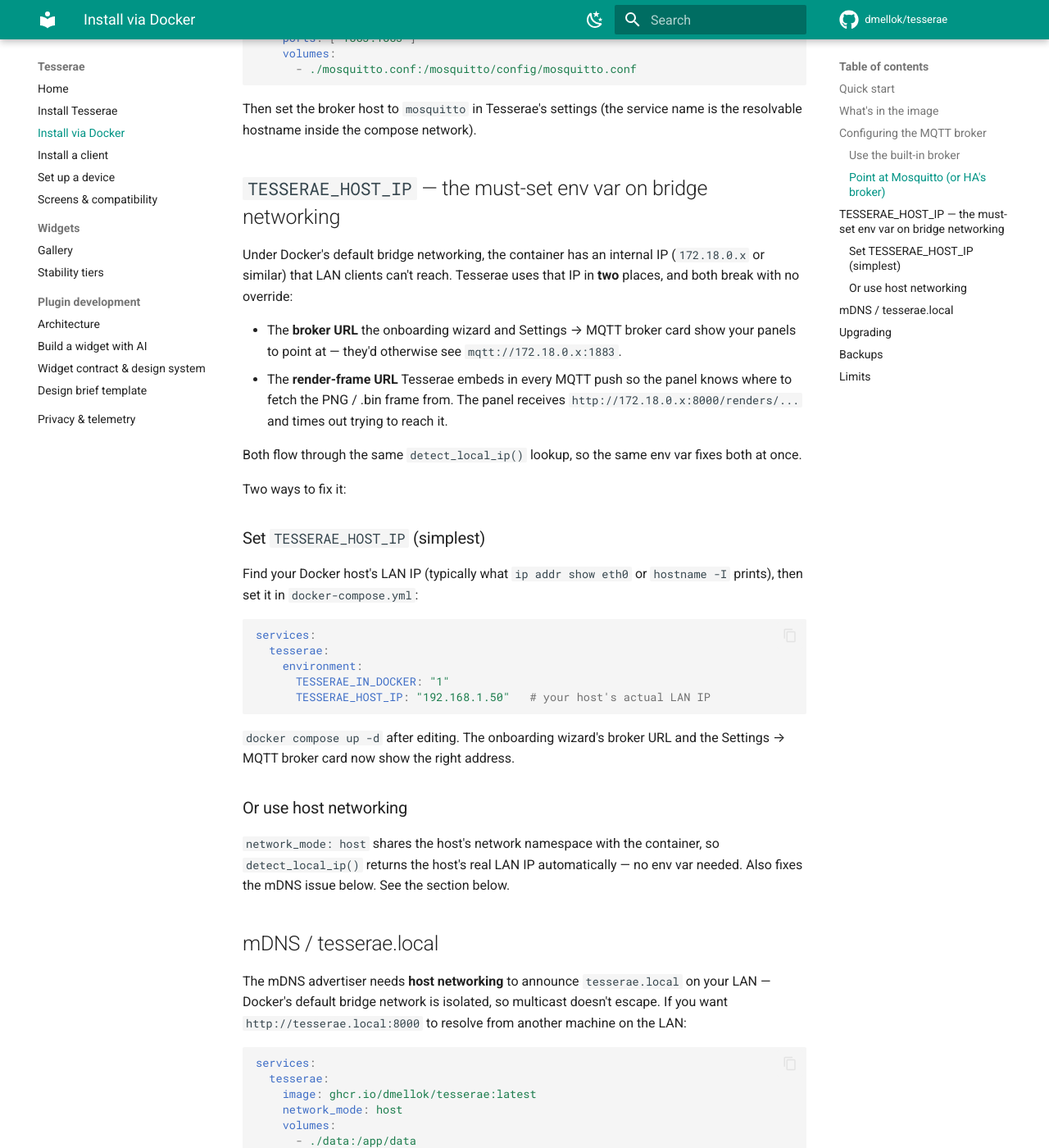
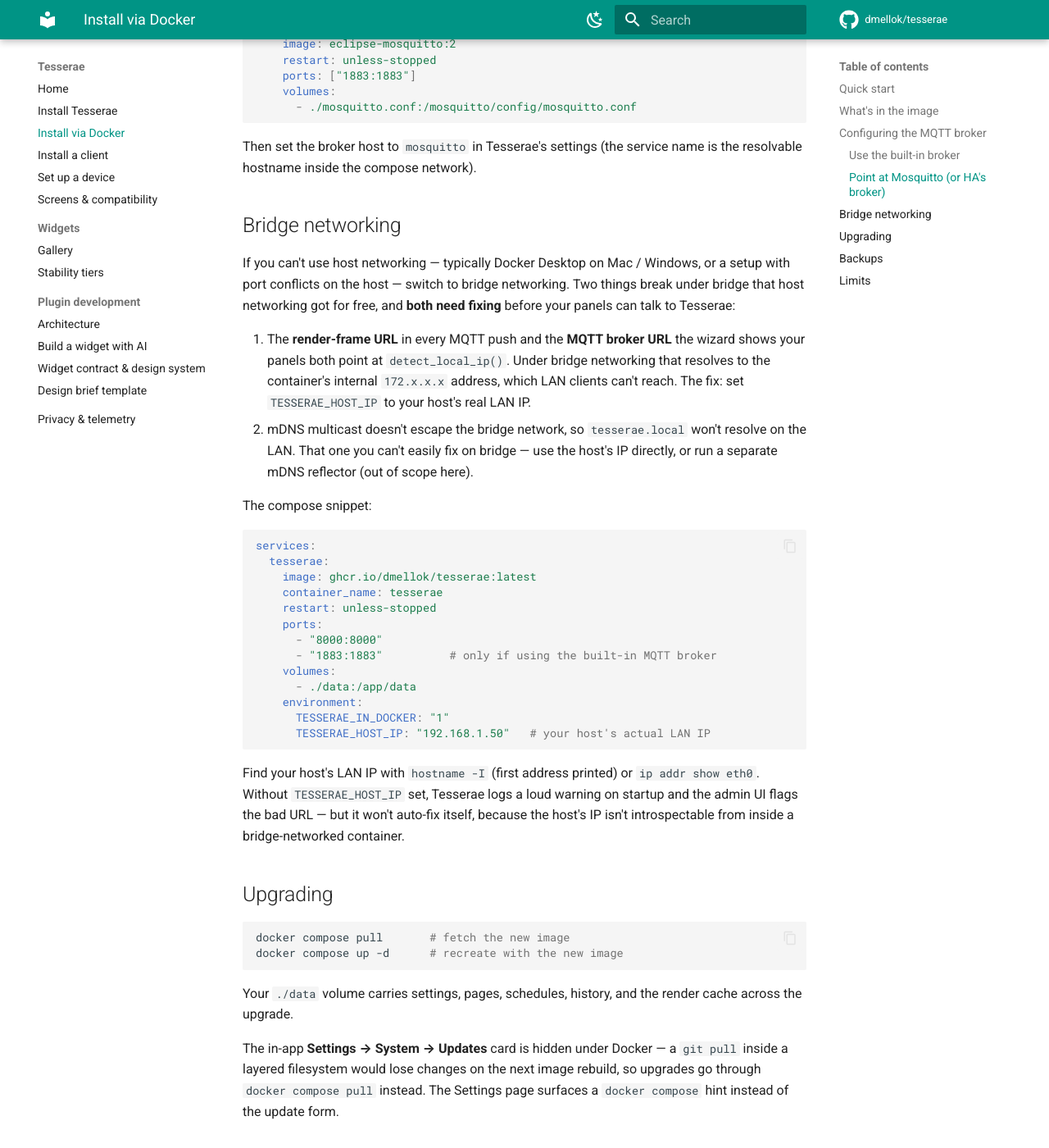
Before and after one commit to dmellok/tesserae, an MkDocs documentation site: the page built from docs/install/docker.md, in a window 1280 px wide and 1400 px high, scrolled down 2131 px. Shown: the whole window at 82% size. Built offline with MkDocs 1.6.1 and Material for MkDocs 9.7.7, drawn with Linux system fonts in a browser that asks for light colours; comment, search, counter and statistics services are not loaded; some of the changed text lies outside the part shown.

Commit message:
docker: default compose to host networking (no YAML editing required)
Bridge networking was the wrong default. It forced every user to
hand-edit docker-compose.yml with their LAN IP before first boot —
not a "just install it" story for a self-hosted appliance, and the
exact failure mode that surfaced in testing.

Switched the default compose example to ``network_mode: host``,
which:

  * Tesserae binds 8000 directly on the host (no ports: needed)
  * The render-frame URL embedded in MQTT pushes points at the host's
    real LAN IP (because detect_local_ip sees the host's interfaces,
    not a bridge)
  * The built-in MQTT broker is reachable on the host's port 1883
    without an extra port publish
  * mDNS works, so tesserae.local resolves on the LAN
  * No TESSERAE_HOST_IP env var required for the typical install

Linux only — Docker Desktop on Mac/Windows handles host networking
differently. Both the compose file and docs/install/docker.md call
that out and ship a "Bridge networking" alternative block at the
bottom for those users (and for any setup with port conflicts on
the host).

The "TESSERAE_HOST_IP" + "mDNS" sections in docs/install/docker.md
collapse into one coherent "Bridge networking" section since both
failure modes share the same cause and need fixing together.

Co-Authored-By: Claude Opus 4.7 (1M context) <noreply@anthropic.com>

````diff
--- a/docs/install/docker.md
+++ b/docs/install/docker.md
@@ -16,26 +16,28 @@ pointing at the most recent release tag.
 
 ## Quick start
 
-Save this as `docker-compose.yml` somewhere you want to keep your
-data, then run `docker compose up -d`:
-
-```yaml
-services:
-  tesserae:
-    image: ghcr.io/dmellok/tesserae:latest
-    container_name: tesserae
-    restart: unless-stopped
-    ports:
-      - "8000:8000"
-    volumes:
-      - ./data:/app/data
+```sh
+mkdir ~/tesserae && cd ~/tesserae
+curl -fsSLO https://raw.githubusercontent.com/dmellok/tesserae/main/docker-compose.yml
+docker compose up -d
 ```
 
-Open `http://localhost:8000` — the first request walks you through
-password setup and the onboarding wizard.
+That's it. Open `http://<host-ip>:8000` (or
+`http://tesserae.local:8000` once mDNS comes up) — the first request
+walks through password setup and the onboarding wizard.
 
-The same compose file ships in the repo at the project root if you'd
-rather `git clone` and pick it up there.
+The default `docker-compose.yml` uses **host networking**, which is
+the right choice for a self-hosted Pi / mini-PC / NAS appliance:
+
+- The render-frame URL Tesserae embeds in every MQTT push points at
+  the host's real LAN IP, so your panels can actually fetch frames.
+- The built-in MQTT broker is reachable on the host's port 1883
+  without you publishing it from a `ports:` block.
+- mDNS works, so `tesserae.local` resolves on the LAN.
+
+Linux only, though. Docker Desktop on Mac / Windows handles host
+networking differently — see [Bridge networking](#bridge-networking)
+below if you're testing there.
 
 ## What's in the image
 
@@ -104,69 +106,47 @@ services:
 Then set the broker host to `mosquitto` in Tesserae's settings (the
 service name is the resolvable hostname inside the compose network).
 
-## `TESSERAE_HOST_IP` — the must-set env var on bridge networking
+## Bridge networking
 
-Under Docker's default bridge networking, the container has an
-internal IP (`172.18.0.x` or similar) that LAN clients can't reach.
-Tesserae uses that IP in **two** places, and both break with no
-override:
+If you can't use host networking — typically Docker Desktop on Mac /
+Windows, or a setup with port conflicts on the host — switch to
+bridge networking. Two things break under bridge that host networking
+got for free, and **both need fixing** before your panels can talk to
+Tesserae:
 
-- The **broker URL** the onboarding wizard and Settings → MQTT
-  broker card show your panels to point at — they'd otherwise see
-  `mqtt://172.18.0.x:1883`.
-- The **render-frame URL** Tesserae embeds in every MQTT push so the
-  panel knows where to fetch the PNG / .bin frame from. The panel
-  receives `http://172.18.0.x:8000/renders/...` and times out trying
-  to reach it.
+1. The **render-frame URL** in every MQTT push and the **MQTT broker
+   URL** the wizard shows your panels both point at
+   `detect_local_ip()`. Under bridge networking that resolves to the
+   container's internal `172.x.x.x` address, which LAN clients can't
+   reach. The fix: set `TESSERAE_HOST_IP` to your host's real LAN IP.
+2. mDNS multicast doesn't escape the bridge network, so
+   `tesserae.local` won't resolve on the LAN. That one you can't
+   easily fix on bridge — use the host's IP directly, or run a
+   separate mDNS reflector (out of scope here).
 
-Both flow through the same `detect_local_ip()` lookup, so the same
-env var fixes both at once.
-
-Two ways to fix it:
-
-### Set `TESSERAE_HOST_IP` (simplest)
-
-Find your Docker host's LAN IP (typically what `ip addr show eth0` or
-`hostname -I` prints), then set it in `docker-compose.yml`:
+The compose snippet:
 
 ```yaml
 services:
   tesserae:
+    image: ghcr.io/dmellok/tesserae:latest
+    container_name: tesserae
+    restart: unless-stopped
+    ports:
+      - "8000:8000"
+      - "1883:1883"          # only if using the built-in MQTT broker
+    volumes:
+      - ./data:/app/data
     environment:
       TESSERAE_IN_DOCKER: "1"
       TESSERAE_HOST_IP: "192.168.1.50"   # your host's actual LAN IP
 ```
 
-`docker compose up -d` after editing. The onboarding wizard's broker
-URL and the Settings → MQTT broker card now show the right address.
-
-### Or use host networking
-
-`network_mode: host` shares the host's network namespace with the
-container, so `detect_local_ip()` returns the host's real LAN IP
-automatically — no env var needed. Also fixes the mDNS issue below.
-See the section below.
-
-## mDNS / tesserae.local
-
-The mDNS advertiser needs **host networking** to announce
-`tesserae.local` on your LAN — Docker's default bridge network is
-isolated, so multicast doesn't escape. If you want
-`http://tesserae.local:8000` to resolve from another machine on the
-LAN:
-
-```yaml
-services:
-  tesserae:
-    image: ghcr.io/dmellok/tesserae:latest
-    network_mode: host
-    volumes:
-      - ./data:/app/data
-```
-
-Drop the `ports:` block when using host networking — the container
-listens directly on the host's port 8000. Linux only; host mode is a
-no-op on Docker Desktop for Mac/Windows.
+Find your host's LAN IP with `hostname -I` (first address printed) or
+`ip addr show eth0`. Without `TESSERAE_HOST_IP` set, Tesserae logs a
+loud warning on startup and the admin UI flags the bad URL — but it
+won't auto-fix itself, because the host's IP isn't introspectable
+from inside a bridge-networked container.
 
 ## Upgrading
 
--- a/pyproject.toml
+++ b/pyproject.toml
@@ -4,7 +4,7 @@ build-backend = "setuptools.build_meta"
 
 [project]
 name = "tesserae"
-version = "0.7.10"
+version = "0.7.11"
 description = "E-ink dashboard companion. Compose tile-based dashboards, render headless, push frames over MQTT."
 requires-python = ">=3.11"
 license = { text = "MIT" }
````
Also changed, not shown: docker-compose.yml (+41 -21 lines).
